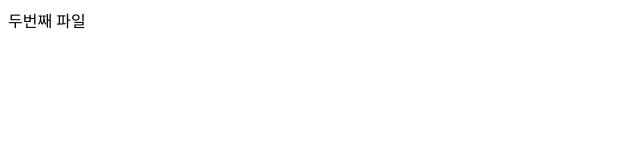
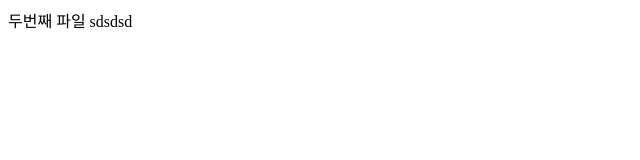
Before and after one commit to dohyunob99/nhowp, a plain HTML site: page test2.html in a window 1280 px wide. Shown: the full height of the page, 0-640 px from the left. Drawn offline with Linux system fonts and the light colour scheme.

Commit message:
230530-3

```diff
--- a/test2.html
+++ b/test2.html
@@ -7,6 +7,6 @@
     <title>Document</title>
 </head>
 <body>
-    두번째 파일
+    두번째 파일 sdsdsd
 </body>
 </html>
```
